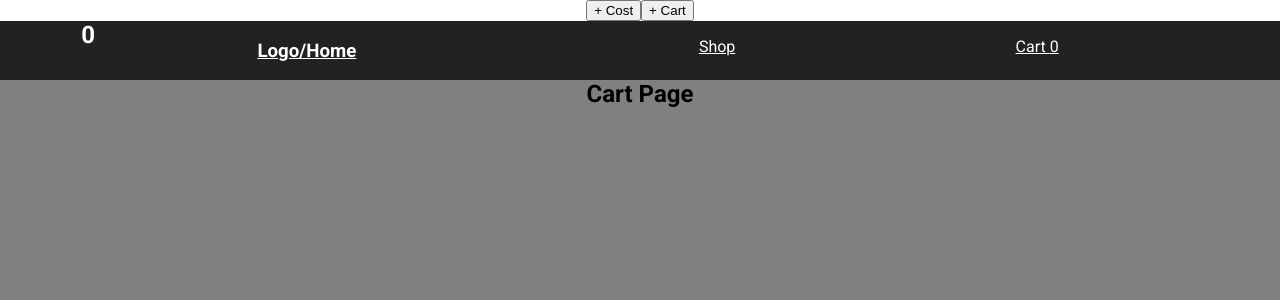
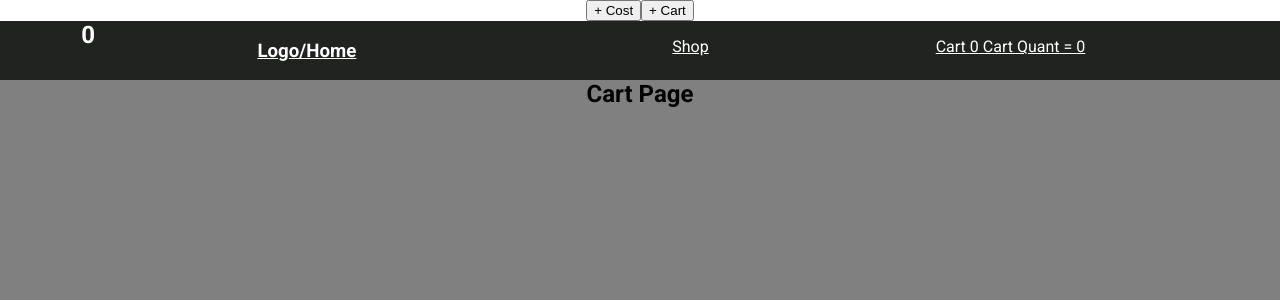
Before and after one commit to jmilll/shopping-cart, a React (Create React App) app: page /cart in a window 1280 px wide. Shown: the top 300 px of the page. Built offline with nearby package versions, Linux system fonts and the light colour scheme.

Commit message:
added cartQuantity counter

```diff
--- a/src/App.js
+++ b/src/App.js
@@ -85,6 +85,11 @@ const App = () => {
     console.log(cart)
   }
 
+  //const reducer = (accumulator, currentValue) => accumulator + currentValue;
+
+  //arr.reduce(callback( accumulator, currentValue, [, index[, array]] )[, initialValue])
+  const cartQuantity = cart.reduce((accumulator, currentValue) => accumulator + currentValue.quantity, 0)
+
   // function addToCart(shoppingItem) {
   //   //check if item already in cart
   //   //const alreadyInCart =
@@ -148,6 +153,7 @@ const App = () => {
         <Nav
           cart={cart}
           totalCost={totalCost}
+          cartQuantity={cartQuantity}
         />
 
         <Switch>
--- a/src/components/Cart.js
+++ b/src/components/Cart.js
@@ -1,8 +1,8 @@
 import React from 'react'
 
 const Cart = (props) => {
-    console.log('cart props below')
-    console.log(props)
+    //console.log('cart props below')
+    //console.log(props)
     const { cart, changeQuantity } = props
     console.log('cart deconstructed props below')
     console.log(cart)
--- a/src/components/Nav.js
+++ b/src/components/Nav.js
@@ -2,7 +2,8 @@ import React from 'react'
 import { Link } from 'react-router-dom'
 
 const Nav = (props) => {
-    const {totalCost, cart} = props
+    const {totalCost, cart, cartQuantity} = props
+
     //console.log(props)
     return (
 
@@ -16,7 +17,7 @@ const Nav = (props) => {
                     <li>Shop</li>
                 </Link>
                 <Link to="/cart">
-                    <li>Cart {cart.length}</li>
+                    <li>Cart {cart.length} Cart Quant = {cartQuantity}</li>
                 </Link>
             </ul>
         </nav>
```
